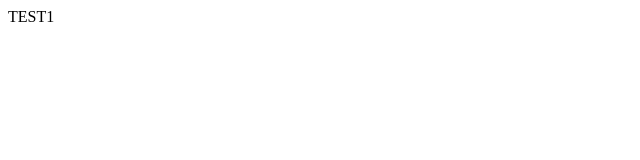
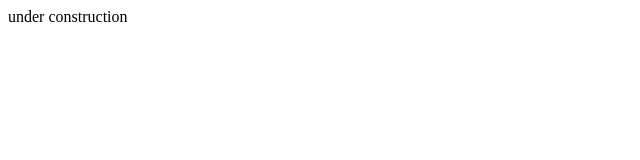
Before and after one commit to yamori813/hp, a plain HTML site: page index.html in a window 1280 px wide. Shown: the full height of the page, 0-640 px from the left. Drawn offline with Linux system fonts and the light colour scheme.

Commit message:
change massage

```diff
--- a/index.html
+++ b/index.html
@@ -1,5 +1,5 @@
 <HTML>
 <BODY>
-TEST1
+under  construction
 </BODY>
 </HTML>
```
